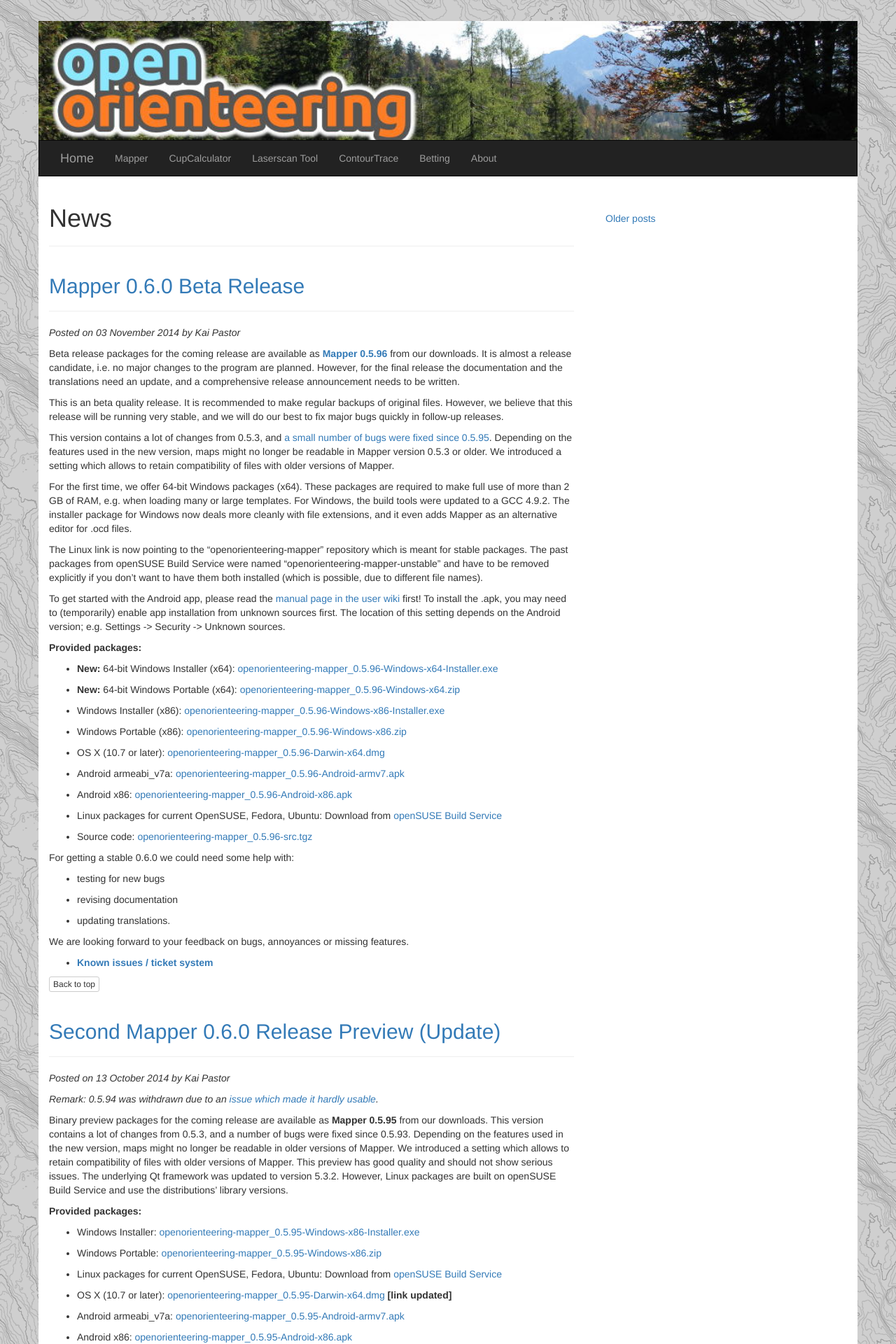
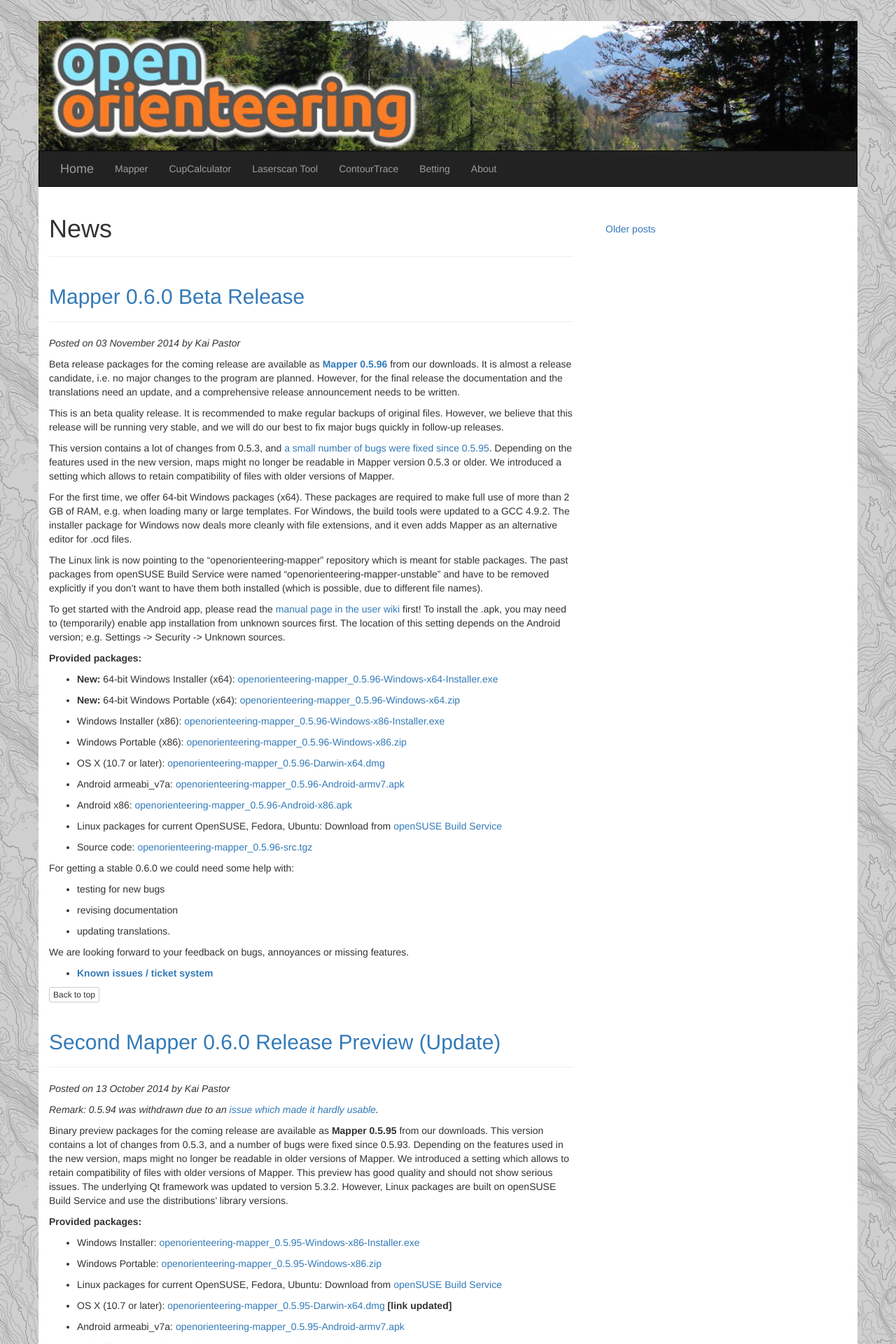
Before and after one commit to OpenOrienteering/OpenOrienteering.github.io, a Jekyll site: the page built from index.html, in a window 1280 px wide. Shown: the top 1920 px of the page at 70% size. Built offline with Jekyll 4.4.1, drawn with Linux system fonts in a browser that asks for light colours; the list of posts is cut into pages by our own code.

Commit message:
Increase banner's max-height

```diff
--- a/assets/openorienteering/openorienteering.css
+++ b/assets/openorienteering/openorienteering.css
@@ -11,7 +11,7 @@ body {
 
 .oo #oo-banner {
   padding: 0;
-  max-height: 170px;
+  max-height: 185px;
   overflow: hidden;
 }
 
```
